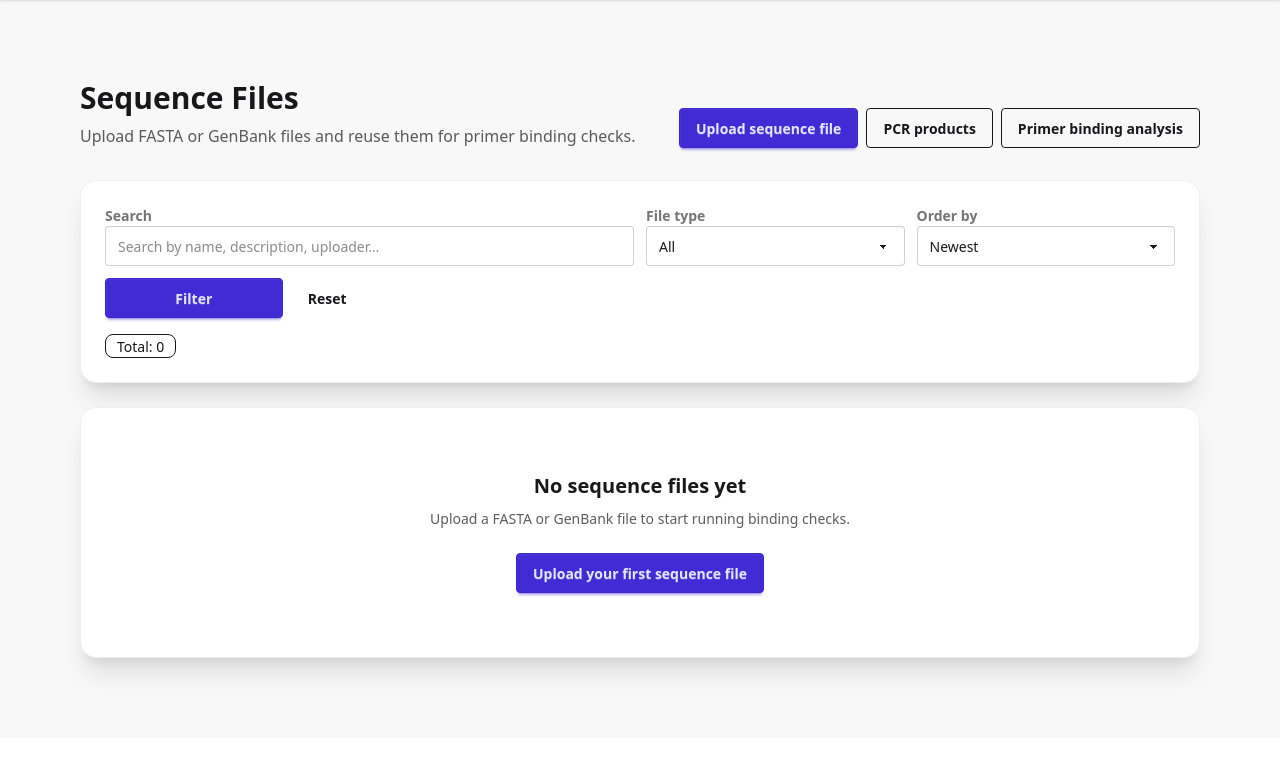
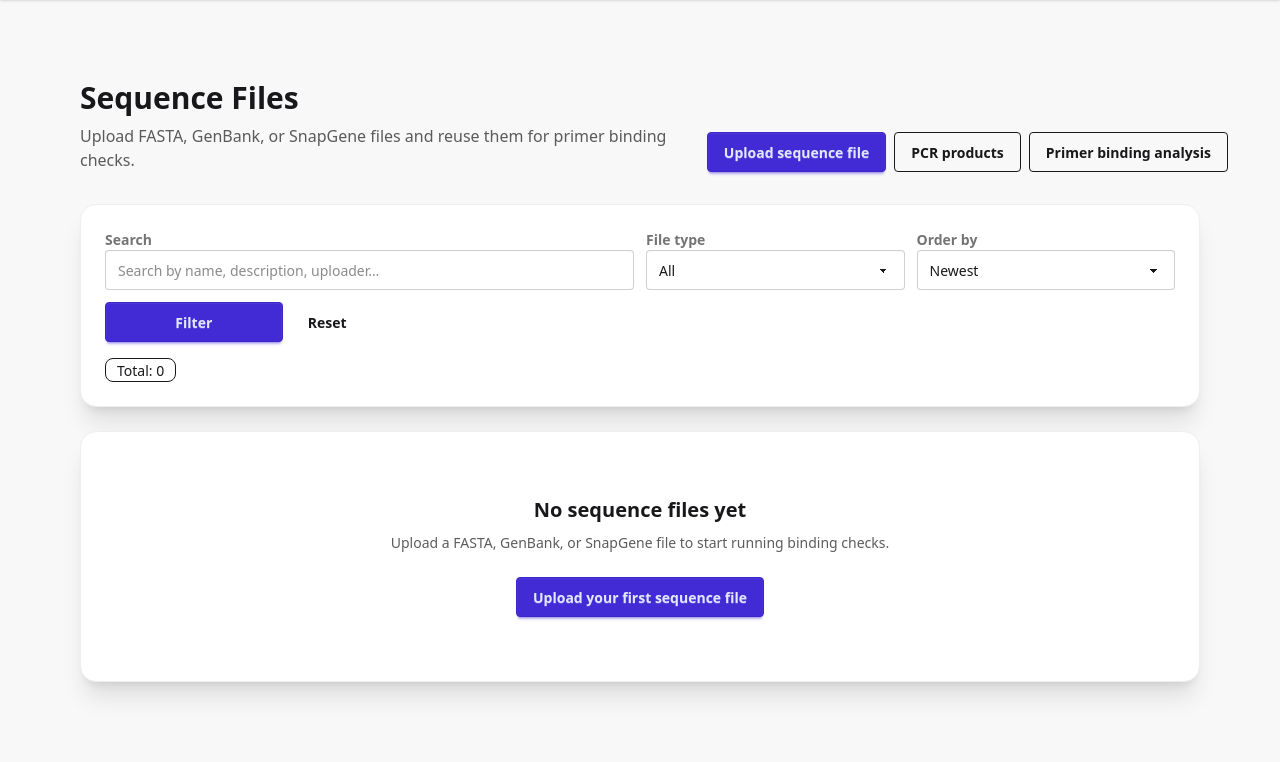
Before and after one commit to Kanomble/oligostore, a Django app: page /sequence-files/ in a window 1280 px wide. Shown: the part 80-842 px from the top of the page. Before the commit the page ends 762 px from the top, so only its background shows below. Run offline with Django 5.2, Linux system fonts and the light colour scheme; the visitor is signed in with stand-in values (Sample User, id 1); data that the repository does not hold is empty; style sheets or scripts are compiled from the project's sources; parts of the project's set-up code (start-up, migrations or seed data) failed here and were passed over.

Commit message:
added snapgene file upload to sequence files

```diff
--- a/oligostore/core/models.py
+++ b/oligostore/core/models.py
@@ -59,10 +59,12 @@ class AccessControllModel(models.Model):
 class SequenceFile(models.Model):
     FILE_FASTA = "fasta"
     FILE_GENBANK = "genbank"
+    FILE_SNAPGENE = "snapgene"
 
     FILE_TYPE_CHOICES = [
         (FILE_FASTA, "FASTA"),
         (FILE_GENBANK, "GenBank"),
+        (FILE_SNAPGENE, "SnapGene (.dna)"),
     ]
 
     name = models.CharField(max_length=255)
--- a/oligostore/core/services/sequence_loader.py
+++ b/oligostore/core/services/sequence_loader.py
@@ -12,4 +12,7 @@ def load_sequences(file_path: str, file_type: str) -> Iterable:
     if file_type == "genbank":
         return SeqIO.parse(file_path, "genbank")
 
+    if file_type == "snapgene":
+        return SeqIO.parse(file_path, "snapgene")
+
     raise ValueError(f"Unsupported file type: {file_type}")
--- a/oligostore/core/templates/core/sequencefile_list.html
+++ b/oligostore/core/templates/core/sequencefile_list.html
@@ -9,7 +9,7 @@
     <div>
       <h1 class="text-3xl font-bold">Sequence Files</h1>
       <p class="opacity-70 mt-2">
-        Upload FASTA or GenBank files and reuse them for primer binding checks.
+        Upload FASTA, GenBank, or SnapGene files and reuse them for primer binding checks.
       </p>
     </div>
 
@@ -54,6 +54,7 @@
             <option value="" {% if not request.GET.type %}selected{% endif %}>All</option>
             <option value="fasta" {% if request.GET.type == "fasta" %}selected{% endif %}>FASTA</option>
             <option value="genbank" {% if request.GET.type == "genbank" %}selected{% endif %}>GenBank</option>
+            <option value="snapgene" {% if request.GET.type == "snapgene" %}selected{% endif %}>SnapGene</option>
           </select>
         </div>
 
@@ -116,7 +117,7 @@
                       <div class="avatar placeholder">
                         <div class="bg-base-200 text-base-content rounded-xl w-10">
                           <span class="text-sm font-bold">
-                            {% if sf.file_type == "genbank" %}GB{% else %}FA{% endif %}
+                            {% if sf.file_type == "genbank" %}GB{% elif sf.file_type == "snapgene" %}SG{% else %}FA{% endif %}
                           </span>
                         </div>
                       </div>
@@ -135,6 +136,8 @@
                   <td class="hidden md:table-cell">
                     {% if sf.file_type == "genbank" %}
                       <span class="badge badge-neutral">GenBank</span>
+                    {% elif sf.file_type == "snapgene" %}
+                      <span class="badge badge-accent">SnapGene</span>
                     {% else %}
                       <span class="badge badge-info">FASTA</span>
                     {% endif %}
@@ -197,7 +200,7 @@
         <div class="p-10 text-center">
           <h2 class="text-xl font-bold">No sequence files yet</h2>
           <p class="opacity-70 mt-2">
-            Upload a FASTA or GenBank file to start running binding checks.
+            Upload a FASTA, GenBank, or SnapGene file to start running binding checks.
           </p>
           <div class="mt-6">
             <a href="{% url 'sequencefile_upload' %}" class="btn btn-primary">
--- a/oligostore/core/templates/core/sequencefile_upload.html
+++ b/oligostore/core/templates/core/sequencefile_upload.html
@@ -37,6 +37,7 @@
         type="file"
         name="file"
         class="file-input file-input-bordered"
+        accept=".fasta,.fa,.fna,.gb,.gbk,.genbank,.dna"
         required
       >
     </div>
@@ -48,6 +49,7 @@
       <select name="file_type" class="select select-bordered" required>
         <option value="fasta">FASTA</option>
         <option value="genbank">GenBank</option>
+        <option value="snapgene">SnapGene (.dna)</option>
       </select>
     </div>
 
--- a/oligostore/core/views/sequence_files.py
+++ b/oligostore/core/views/sequence_files.py
@@ -104,8 +104,13 @@ def _validate_feature_attachment(sequence_file, attachment_data):
 @login_required
 def sequencefile_upload(request):
     """
-    Upload a FASTA or GenBank sequence file and persist it.
+    Upload a FASTA, GenBank, or SnapGene sequence file and persist it.
     """
+    allowed_file_types = {
+        SequenceFile.FILE_FASTA,
+        SequenceFile.FILE_GENBANK,
+        SequenceFile.FILE_SNAPGENE,
+    }
 
     if request.method == "POST":
         name = request.POST.get("name")
@@ -113,7 +118,7 @@ def sequencefile_upload(request):
         file_type = request.POST.get("file_type")
         description = request.POST.get("description", "")
 
-        if not name or not file or file_type not in ("fasta", "genbank"):
+        if not name or not file or file_type not in allowed_file_types:
             return render(
                 request,
                 "core/sequencefile_upload.html",
@@ -188,7 +193,7 @@ def primer_binding_status(request, task_id):
 @login_required
 def sequencefile_list(request):
     """
-    List uploaded FASTA / GenBank sequence files for the current user.
+    List uploaded FASTA / GenBank / SnapGene sequence files for the current user.
     Supports optional filtering by search term and file type.
     """
 
@@ -198,7 +203,11 @@ def sequencefile_list(request):
     qs = apply_search(qs, q, ["name", "description"])
 
     file_type = request.GET.get("type")
-    if file_type in ("fasta", "genbank"):
+    if file_type in (
+        SequenceFile.FILE_FASTA,
+        SequenceFile.FILE_GENBANK,
+        SequenceFile.FILE_SNAPGENE,
+    ):
         qs = qs.filter(file_type=file_type)
 
     order = request.GET.get("order", "uploaded_desc")
```
Also changed, not shown: oligostore/core/tests/services_tests.py (+7 -0 lines), oligostore/core/tests/views_tests.py (+29 -0 lines).
